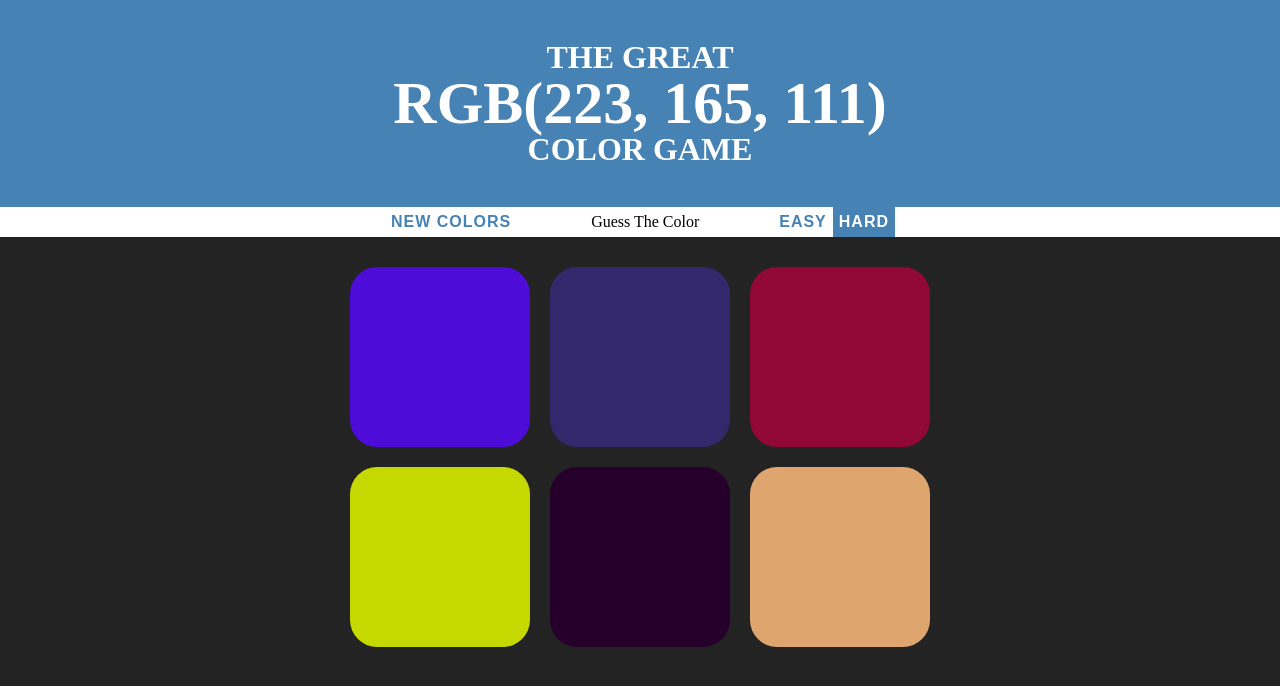
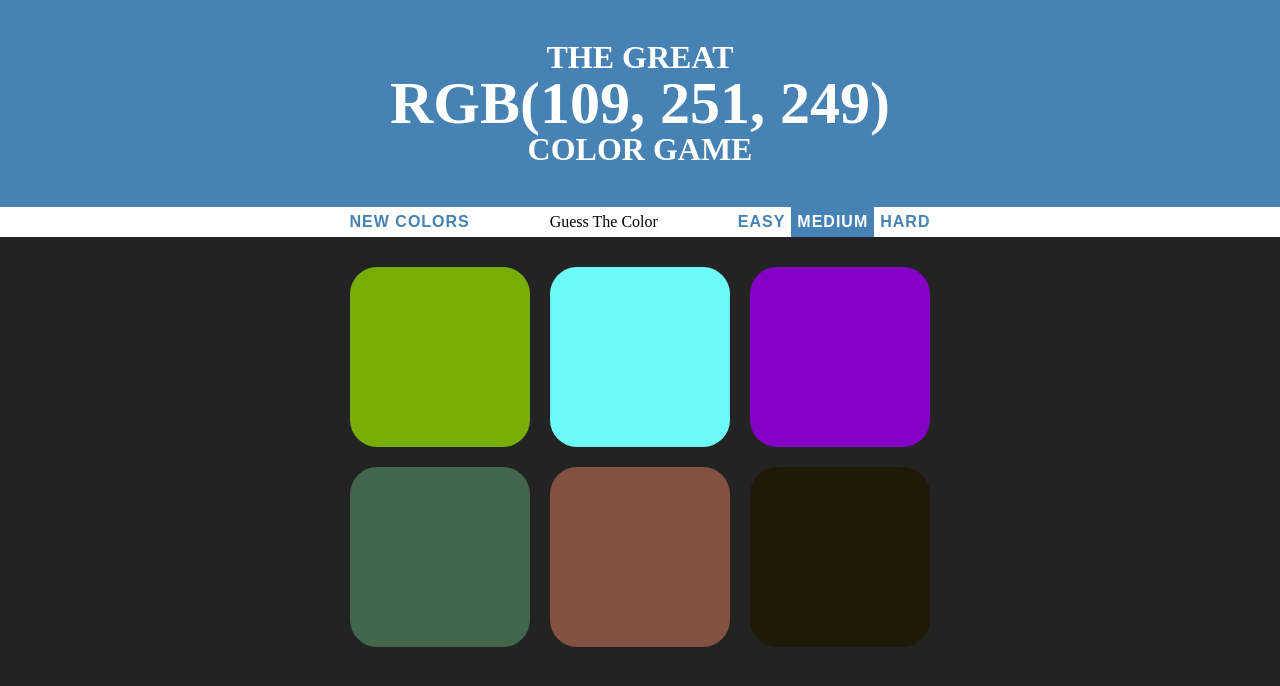
Before and after one commit to thaotpphung/rgb-guessing-game-frontend, a React (Create React App) app: page / in a window 1280 px wide. Shown: the top 686 px of the page. Built offline with nearby package versions, Linux system fonts and the light colour scheme.

Commit message:
separated buttons to ButtonList

```diff
--- /dev/null
+++ b/src/components/ButtonList/Button/Button.css
@@ -0,0 +1,19 @@
+.button {
+  border: none;
+	background: none;
+	text-transform: uppercase;
+	height: 100%;
+	font-weight: 700;
+	color: steelblue;
+	letter-spacing: 1px;
+	font-size: inherit;
+	transition: all 0.3s;
+	-webkit-transition: all 0.3s;
+	-moz-transition: all 0.3s;
+  outline: none;
+}
+
+.selected {
+	color: white;
+	background: steelblue;
+}
--- /dev/null
+++ b/src/components/ButtonList/Button/Button.jsx
@@ -0,0 +1,24 @@
+import React from "react";
+import "./Button.css";
+
+const Button = ({
+  currentMode,
+  mode,
+  onButtonClick
+}) => {
+  const classes = ['button'];
+  if (currentMode === mode) {
+    classes.push('selected')
+  }
+
+  return (
+    <button
+      onClick={onButtonClick}
+      className={classes.join(' ')}
+    >
+      {mode}
+    </button>
+  );
+};
+
+export default Button;
--- /dev/null
+++ b/src/components/ButtonList/ButtonList.jsx
@@ -0,0 +1,23 @@
+import React from 'react';
+import Button from "./Button/Button";
+
+const ButtonList = ({ currentMode, modes, onButtonClick}) => {
+  return (
+    <span className="buttonList">
+      {
+        modes.map((mode, i) => {
+          return (
+            <Button
+              key={i}
+              mode={mode}
+              currentMode = {currentMode}
+              onButtonClick = {(event) => onButtonClick(event, mode)}
+            />
+          );
+        })
+      }
+    </span>
+  );
+}
+
+export default ButtonList;
--- a/src/components/Square/Square.jsx
+++ /dev/null
@@ -1,47 +0,0 @@
-import React from "react";
-import "./Square.css";
-
-const Square = ({
-  color,
-  winningColor,
-  onWinningViewChange,
-  onLosingViewChange,
-}) => {
-  return (
-    <div
-      onClick={
-        winningColor === color ? onWinningViewChange() : onLosingViewChange()
-      }
-      className="square"
-      style={{backgroundColor: color}}
-    >
-    </div>
-  );
-};
-
-// class Square extends Component {
-//     //render a square with different properties
-//     render() {
-//         return (
-//             <div
-//                 onClick={this.changeColor}
-//                 className="square"
-//                 style={{ backgroundColor: this.props.backgroundColor }}
-//                 ref="square">
-//             </div>
-//         );
-//     }
-
-//     //sends parameters to formatSquareColor on ColorGame.jsx
-//     changeColor = () => {
-//         if (this.props.children === this.props.backgroundColor) {
-//             this.props.squareColor(this.props.backgroundColor, true);
-//         }
-//         else {
-//             this.props.squareColor(this.props.backgroundColor, false);
-//             this.refs.square.style.visibility = "hidden";  //hides incorrect square onClick
-//         }
-//     }
-// }
-
-export default Square;
--- /dev/null
+++ b/src/components/SquareList/Square/Square.jsx
@@ -0,0 +1,18 @@
+import React from "react";
+import "./Square.css";
+
+const Square = ({
+  color,
+  onColorClick
+}) => {
+  return (
+    <div
+      className="square"
+      onClick={onColorClick}
+      style={{backgroundColor: color}}
+    >
+    </div>
+  );
+};
+
+export default Square;
--- a/src/components/SquareList/SquareList.css
+++ b/src/components/SquareList/SquareList.css
@@ -0,0 +1,4 @@
+.squareList {
+	margin: 20px auto;
+	max-width: 600px;
+}
--- a/src/components/SquareList/SquareList.jsx
+++ b/src/components/SquareList/SquareList.jsx
@@ -1,20 +1,18 @@
 import React from 'react';
 import "./SquareList.css";
 
-import Square from "../../components/Square/Square";
+import Square from "./Square/Square";
 
-const SquareList = ({ colors, winningColor, onWinningViewChange, onLosingViewChange}) => {
+const SquareList = ({ colors, onColorClick}) => {
   return (
-    <div class="container">
+    <div className="squareList">
       {
         colors.map((color, i) => {
           return (
             <Square
               key={i}
               color={color}
-              winningColor = {winningColor}
-              onWinningViewChange = {onWinningViewChange}
-              onLosingViewChange = {onLosingViewChange}
+              onColorClick = {(event) => onColorClick(event, color)}
             />
           );
         })
--- a/src/components/Stripe/Stripe.css
+++ b/src/components/Stripe/Stripe.css
@@ -9,23 +9,3 @@
   display: inline-block;
 	width: 20%;
 }
-
-.selected {
-	color: white;
-	background: steelblue;
-}
-
-button {
-  border: none;
-	background: none;
-	text-transform: uppercase;
-	height: 100%;
-	font-weight: 700;
-	color: steelblue;
-	letter-spacing: 1px;
-	font-size: inherit;
-	transition: all 0.3s;
-	-webkit-transition: all 0.3s;
-	-moz-transition: all 0.3s;
-	outline: none;
-}
--- a/src/components/Stripe/Stripe.jsx
+++ b/src/components/Stripe/Stripe.jsx
@@ -1,13 +1,26 @@
 import React from "react";
 import "./Stripe.css";
+import "../ButtonList/ButtonList";
+import ButtonList from "../ButtonList/ButtonList";
+import Button from "../ButtonList/Button/Button";
 
-const Stripe = ({message, onEasyModeChange, onHardModeChange}) => {
+
+const Stripe = ({currentMode, modes, message, onButtonClick}) => {
     return (
         <div className="stripe">
-            <button onClick={onHardModeChange} className="mode">New Colors</button>
+            <Button
+              key={10}
+              mode={'New Colors'}
+              currentMode = {currentMode}
+              onButtonClick = {(event) => onButtonClick(event, currentMode)}
+            />
+
             <span className="message">{message}</span>
-            <button onClick={onEasyModeChange} className="mode">Easy</button>
-            <button onClick={onHardModeChange} className="mode selected">Hard</button>
+            <ButtonList
+                currentMode = {currentMode}
+                modes = {modes}
+                onButtonClick= {onButtonClick}
+            />
         </div>
     );
 }
--- a/src/container/App.css
+++ b/src/container/App.css
@@ -3,8 +3,3 @@ body {
 	margin: 0;
 	font-family: "Montserrat", "Avenir";
 }
-
-.container {
-	margin: 20px auto;
-	max-width: 600px;
-}
--- a/src/container/App.jsx
+++ b/src/container/App.jsx
@@ -3,17 +3,57 @@ import Heading from "../components/Heading/Heading";
 import Stripe from "../components/Stripe/Stripe";
 import SquareList from "../components/SquareList/SquareList";
 import "./App.css";
-
 class App extends Component {
-  state = {
-    message: "",
-    colors: [],
-    winningColor: '',
-    headingColor: ''
-  };
+  constructor(props) {
+    super(props);
+    this.state = {
+      message: "",
+      colors: [],
+      winningColor: '',
+      headingColor: '',
+      modes: ['easy', 'medium', 'hard'],
+      currentMode: ''
+    }
+  }
 
   componentDidMount() {
-    this.randomColorGen(6);
+    this.onButtonClick(null, 'medium');
+  }
+
+  onColorClick = (event, color) => {
+    if (color === this.state.winningColor) {
+      this.setState(
+        {
+          message: "Correct!",
+          headingColor: this.state.winningColor,
+          colors: this.state.colors.fill(this.state.winningColor)
+        }
+      );
+    } else {
+      this.setState(
+        {
+          message: "Try Again!",
+        }
+      );
+    }
+  }
+
+  onButtonClick = (event, mode) => {
+    let colors = [];
+    console.log("mode in button click", mode);
+    if (mode === 'easy') {
+      colors = this.generateRandomColors(3);
+    } else if (mode === 'medium') {
+      colors = this.generateRandomColors(6);
+    } else {
+      colors = this.generateRandomColors(9);
+    }
+    const winningColor = this.pickWinner(colors);
+    this.setState({ colors });
+    this.setState({ currentMode: mode });
+    this.setState({ winningColor });
+    this.setState({ message: "Guess The Color" });
+    this.setState({ headingColor: "steelblue" });
   }
 
   //render The Color Game
@@ -25,24 +65,22 @@ class App extends Component {
           colorValue={this.state.winningColor}
         />
         <Stripe
+          modes = {this.state.modes}
+          currentMode = {this.state.currentMode}
           message = {this.state.message}
-          onEasyModeChange={() => this.randomColorGen(3)}
-          onHardModeChange={() => this.randomColorGen(6)}
+          onButtonClick = {this.onButtonClick}
         />
         <SquareList
           colors = {this.state.colors}
-          winningColor = {this.state.winningColor}
-          onWinningViewChange = {() => this.onWinningViewChange}
-          onLosingViewChange = {() => this.onLosingViewChange}
+          onColorClick = {this.onColorClick}
         />
       </div>
     );
   }
 
   //generate a number of random colors and place into "colors" state, choose a random winning color
-  randomColorGen = (numSquares) => {
+  generateRandomColors = (numSquares) => {
     let colors = [];
-    let winningColor = "";
     let r = "";
     let g = "";
     let b = "";
@@ -52,26 +90,14 @@ class App extends Component {
       b = Math.floor(Math.random() * 256);
       colors.push("rgb(" + r + ", " + g + ", " + b + ")");
     }
-    winningColor = colors[Math.floor(Math.random() * colors.length)];
-    this.setState({ colors });
-    this.setState({ winningColor });
-    this.setState({ message: "Guess The Color" });
-    this.setState({ headingColor: "steelblue" });
+    return colors;
   };
 
-  onWinningViewChange = (clickedColor) => {
-    this.setState(
-      {
-        message: "Correct!",
-        headingColor: this.state.winningColor,
-        colors: this.state.colors.fill(this.state.winningColor)
-      }
-    );
+  // pick a random color out of given colors as winning color
+  pickWinner = (colors) => {
+    return colors[Math.floor(Math.random() * colors.length)];
   }
 
-  onLosingViewChange = (clickedColor) =>  {
-    this.setState({ message: "Try Again!" });
-  }
 }
 
 export default App;
```
Also changed, not shown: src/components/SquareList/Square/Square.css (renamed from src/components/Square/Square.css).
